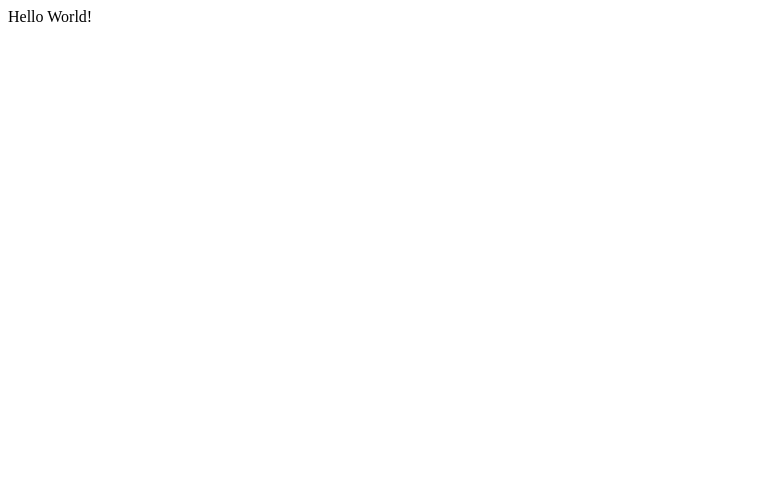
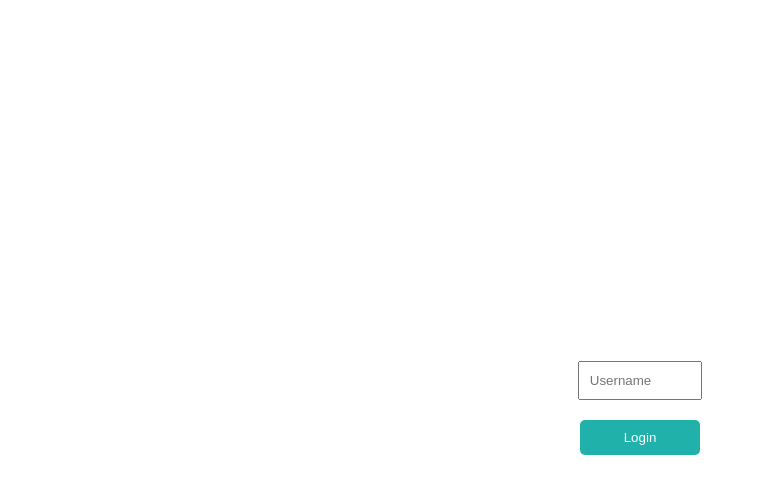
Before and after one commit to abrar-ol/ChatApp, a React (Create React App) app: page / in a window 1280 px wide. Shown: the top 494 px of the page, without its empty margins (0-757 px from the left). Built offline with nearby package versions, Linux system fonts and the light colour scheme.

Commit message:
Added initial login+navbar+card

```diff
--- a/public/index.html
+++ b/public/index.html
@@ -9,7 +9,6 @@
       name="description"
       content="Web site created using create-react-app"
     />
-    <link rel="apple-touch-icon" href="%PUBLIC_URL%/logo192.png" />
     <!--
       manifest.json provides metadata used when your web app is installed on a
       user's mobile device or desktop. See https://developers.google.com/web/fundamentals/web-app-manifest/
--- a/src/App.js
+++ b/src/App.js
@@ -1,7 +1,18 @@
-
+import {useState} from "react";
+import "./app.css";
 
 function App() {
-  return<>Hello World!</>;
+  const [username,setUsername]= useState("");
+  const [user,setUser]= useState("");
+
+  return (
+    <div className="container">
+      <div className="login">
+        <input type="text" placeholder="Username" onChange={(e)=>{setUsername(e.target.value)}}></input>
+        <button onClick={()=>setUser(username)}>Login</button>
+      </div>
+    </div>
+  );
 }
 
 export default App;
--- /dev/null
+++ b/src/app.css
@@ -0,0 +1,29 @@
+body{
+    height: 100vh;
+    display: flex;
+    align-items: center;
+    justify-content: center;
+}
+.login{
+    height: 50vh;
+    display: flex;
+    flex-direction: column;
+    align-items: center;
+    justify-content: center;
+}
+
+input{
+    width: 50%;
+    padding: 10px;
+    margin-bottom: 20px;
+}
+
+button{
+    width: 60%;
+    padding: 10px;
+    background-color: lightseagreen;
+    color: white;
+    border: none;
+    border-radius: 5px;
+    cursor: pointer;
+}
```
Also changed, not shown: src/components/card/Card.jsx (added, +7 -0 lines), src/components/navbar/Navbar.jsx (added, +9 -0 lines), src/index.js (+4 -4 lines), public/logo192.png (deleted), public/logo512.png (deleted), public/manifest.json, src/components/card/card.css (added), src/components/navbar/navbar.css (added).
